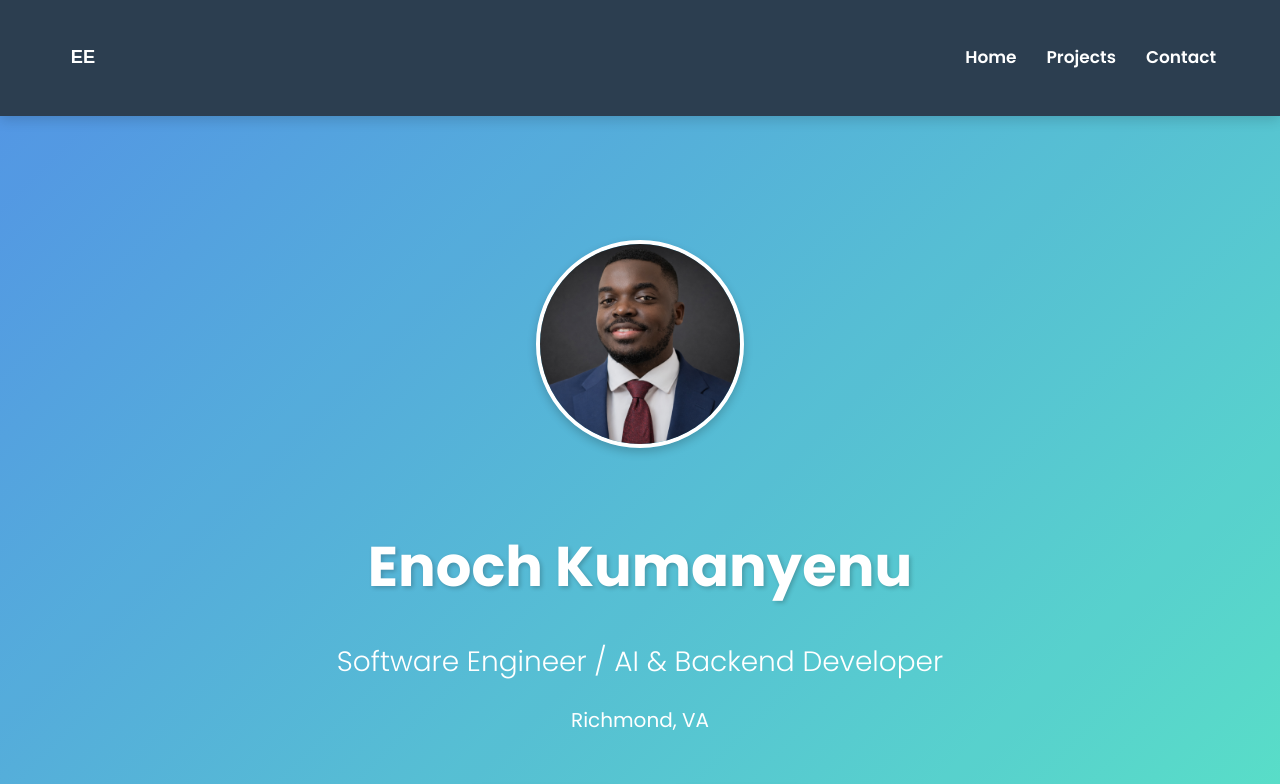
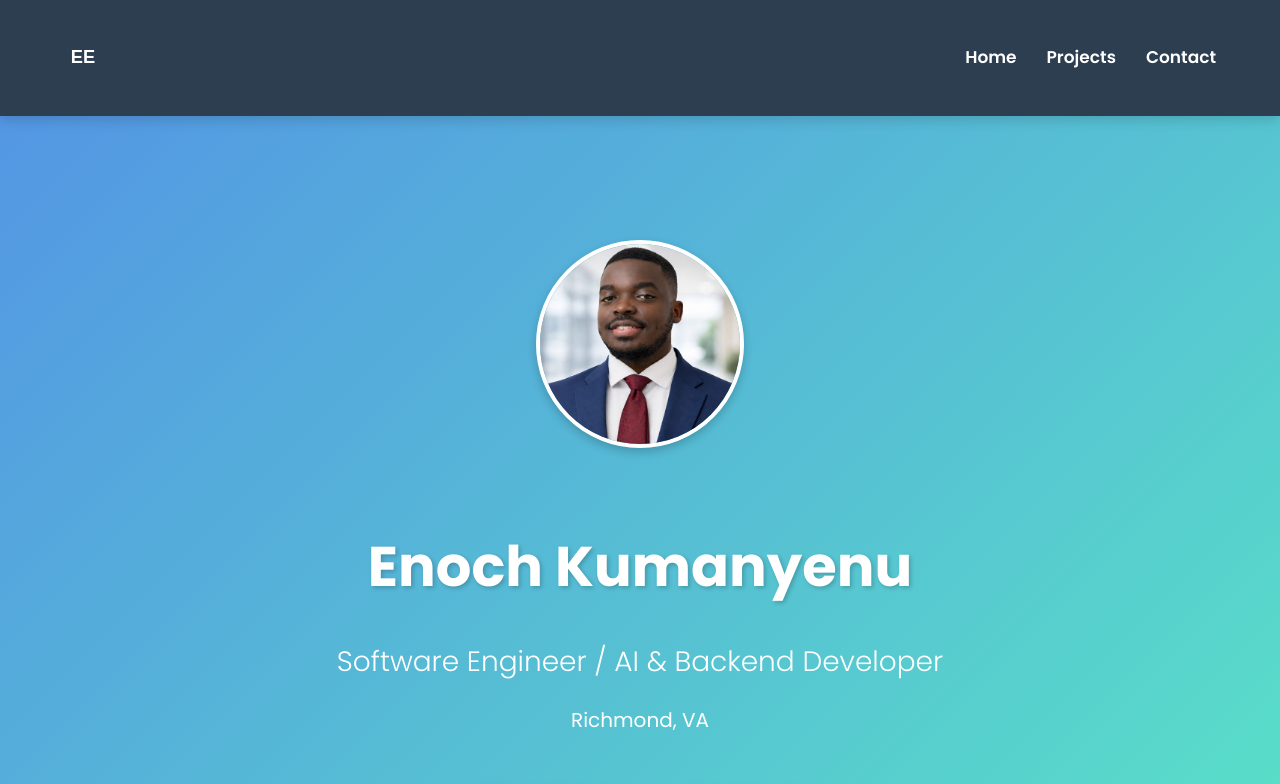
Before and after one commit to enagbeme/portfolio, a Next.js app: page / in a window 1280 px wide. Shown: the top 784 px of the page. Built offline with nearby package versions, Linux system fonts and the light colour scheme.

Commit message:
Update profile picture to profile4.png

```diff
--- a/src/app/page.tsx
+++ b/src/app/page.tsx
@@ -67,7 +67,7 @@ export default function Home() {
         <div className="container">
           <div className="hero-content">
             <Image
-              src="/profile3.jpg"
+              src="/profile4.png"
               alt={fullName}
               width={200}
               height={200}
```
Also changed, not shown: public/profile4.png (added).
